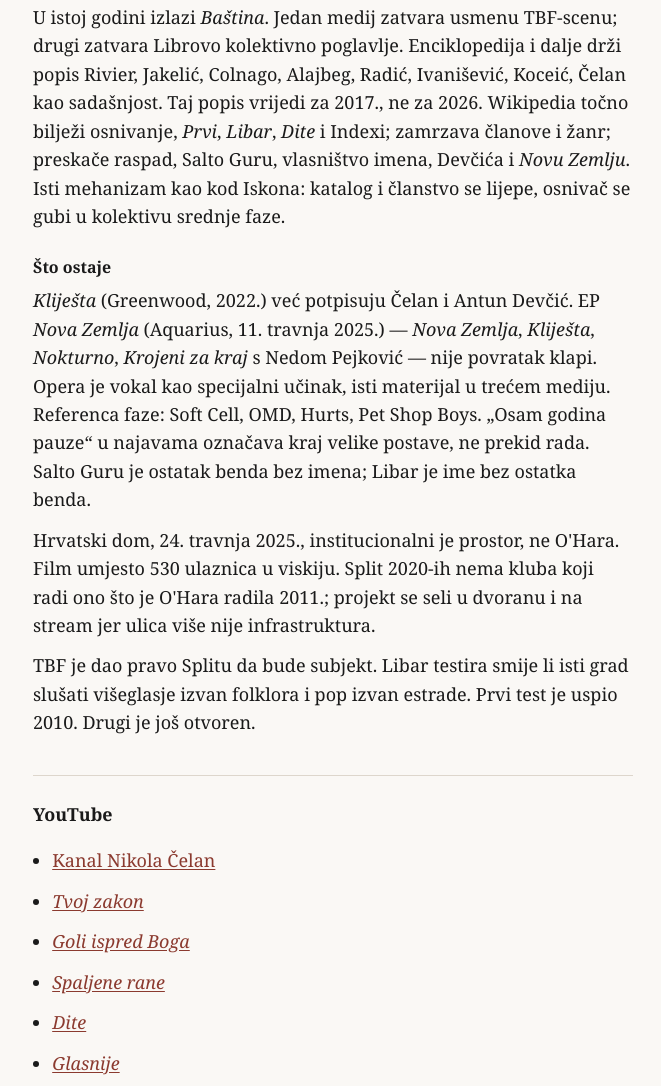
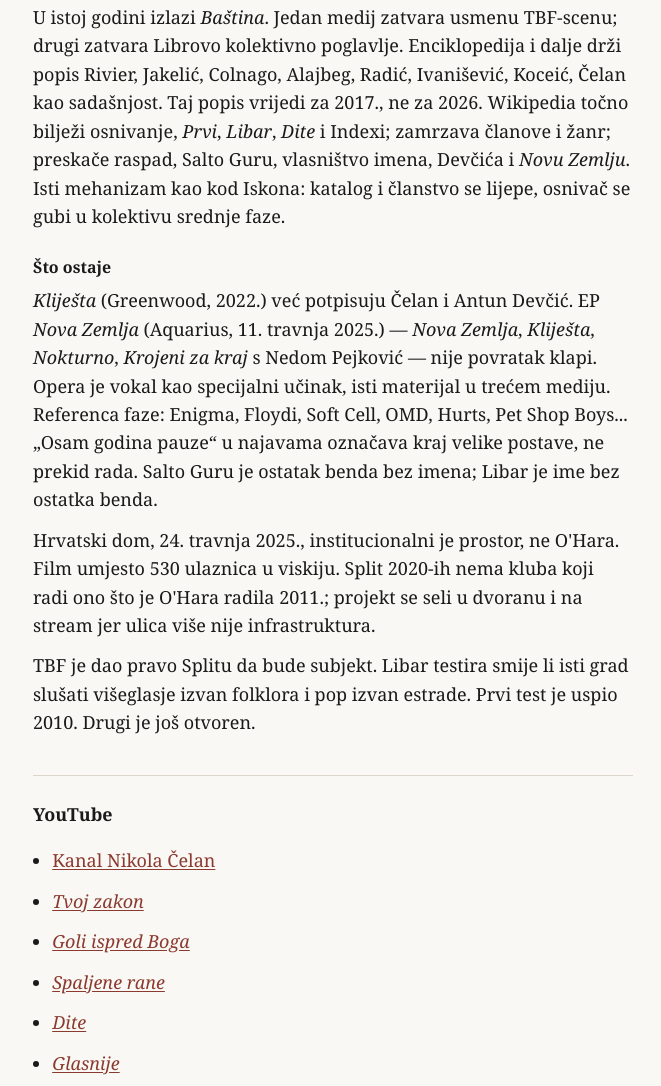
Before and after one commit to ncelan-star/ncelan-star.github.io, a plain HTML site: page index.html in a window 1280 px wide. Shown: the part 7245-8331 px from the top of the page, without its empty margins (307-968 px from the left). Drawn offline with Linux system fonts and the light colour scheme.

Commit message:
Update index.html

```diff
--- a/index.html
+++ b/index.html
@@ -145,7 +145,7 @@
   <p>U istoj godini izlazi <em>Baština</em>. Jedan medij zatvara usmenu TBF-scenu; drugi zatvara Librovo kolektivno poglavlje. Enciklopedija i dalje drži popis Rivier, Jakelić, Colnago, Alajbeg, Radić, Ivanišević, Koceić, Čelan kao sadašnjost. Taj popis vrijedi za 2017., ne za 2026. Wikipedia točno bilježi osnivanje, <em>Prvi</em>, <em>Libar</em>, <em>Dite</em> i Indexi; zamrzava članove i žanr; preskače raspad, Salto Guru, vlasništvo imena, Devčića i <em>Novu Zemlju</em>. Isti mehanizam kao kod Iskona: katalog i članstvo se lijepe, osnivač se gubi u kolektivu srednje faze.</p>
 
   <h3>Što ostaje</h3>
-  <p><em>Kliješta</em> (Greenwood, 2022.) već potpisuju Čelan i Antun Devčić. EP <em>Nova Zemlja</em> (Aquarius, 11. travnja 2025.) — <em>Nova Zemlja</em>, <em>Kliješta</em>, <em>Nokturno</em>, <em>Krojeni za kraj</em> s Nedom Pejković — nije povratak klapi. Opera je vokal kao specijalni učinak, isti materijal u trećem mediju. Referenca faze: Soft Cell, OMD, Hurts, Pet Shop Boys. „Osam godina pauze“ u najavama označava kraj velike postave, ne prekid rada. Salto Guru je ostatak benda bez imena; Libar je ime bez ostatka benda.</p>
+  <p><em>Kliješta</em> (Greenwood, 2022.) već potpisuju Čelan i Antun Devčić. EP <em>Nova Zemlja</em> (Aquarius, 11. travnja 2025.) — <em>Nova Zemlja</em>, <em>Kliješta</em>, <em>Nokturno</em>, <em>Krojeni za kraj</em> s Nedom Pejković — nije povratak klapi. Opera je vokal kao specijalni učinak, isti materijal u trećem mediju. Referenca faze: Enigma, Floydi, Soft Cell, OMD, Hurts, Pet Shop Boys... „Osam godina pauze“ u najavama označava kraj velike postave, ne prekid rada. Salto Guru je ostatak benda bez imena; Libar je ime bez ostatka benda.</p>
   <p>Hrvatski dom, 24. travnja 2025., institucionalni je prostor, ne O'Hara. Film umjesto 530 ulaznica u viskiju. Split 2020-ih nema kluba koji radi ono što je O'Hara radila 2011.; projekt se seli u dvoranu i na stream jer ulica više nije infrastruktura.</p>
   <p>TBF je dao pravo Splitu da bude subjekt. Libar testira smije li isti grad slušati višeglasje izvan folklora i pop izvan estrade. Prvi test je uspio 2010. Drugi je još otvoren.</p>
 
```
